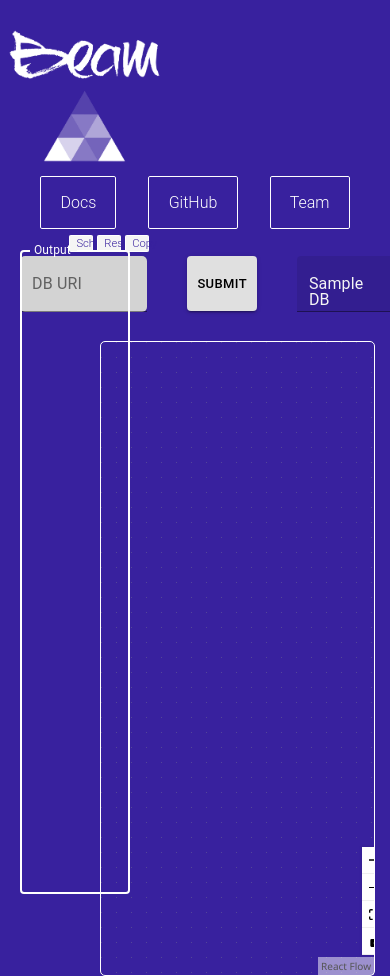
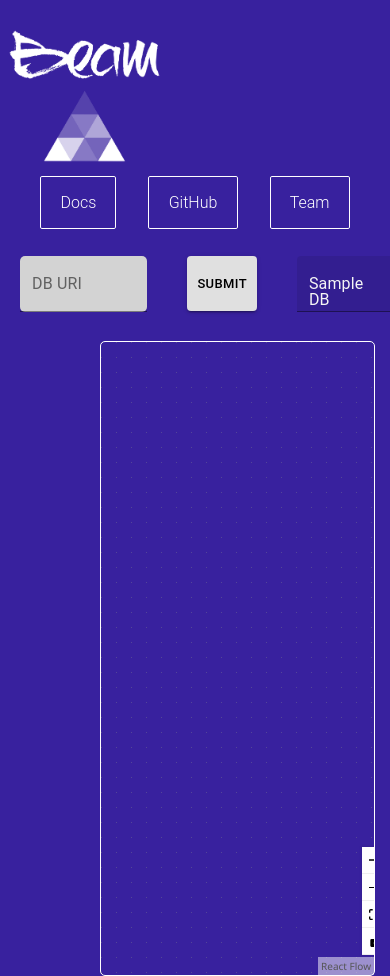
Before and after one commit to oslabs-beta/beamql, a React app: page /visualize in a window 390 px wide. Shown: the top 976 px of the page. Built offline with nearby package versions, Linux system fonts and the light colour scheme.

Commit message:
further styling for narrow screen

```diff
--- a/client/application.scss
+++ b/client/application.scss
@@ -139,7 +139,7 @@ hr {
   justify-content: center;
   width: 20%;
   left: 70px;
-  top: 195px;
+  top: 215px;
 }
 
 #Selection button {
@@ -170,7 +170,7 @@ hr {
 #codebox {
   display: flex;
   position: absolute;
-  top: 205px;
+  top: 225px;
   width: 23%;
   height: auto;
   left: 10px;
@@ -437,17 +437,20 @@ a {
     flex-direction: column;
   }
   #codebox {
-    top: 300px;
+    top: 225px;
+    display: none;
   }
 
   #Selection {
-    top: 220px;
+    top: 215px;
+    display: none;
   }
 }
 
 @media (max-width: 500px) {
   #codebox {
     top: 240px;
+    display: none;
   }
 
   #Selection {
```
